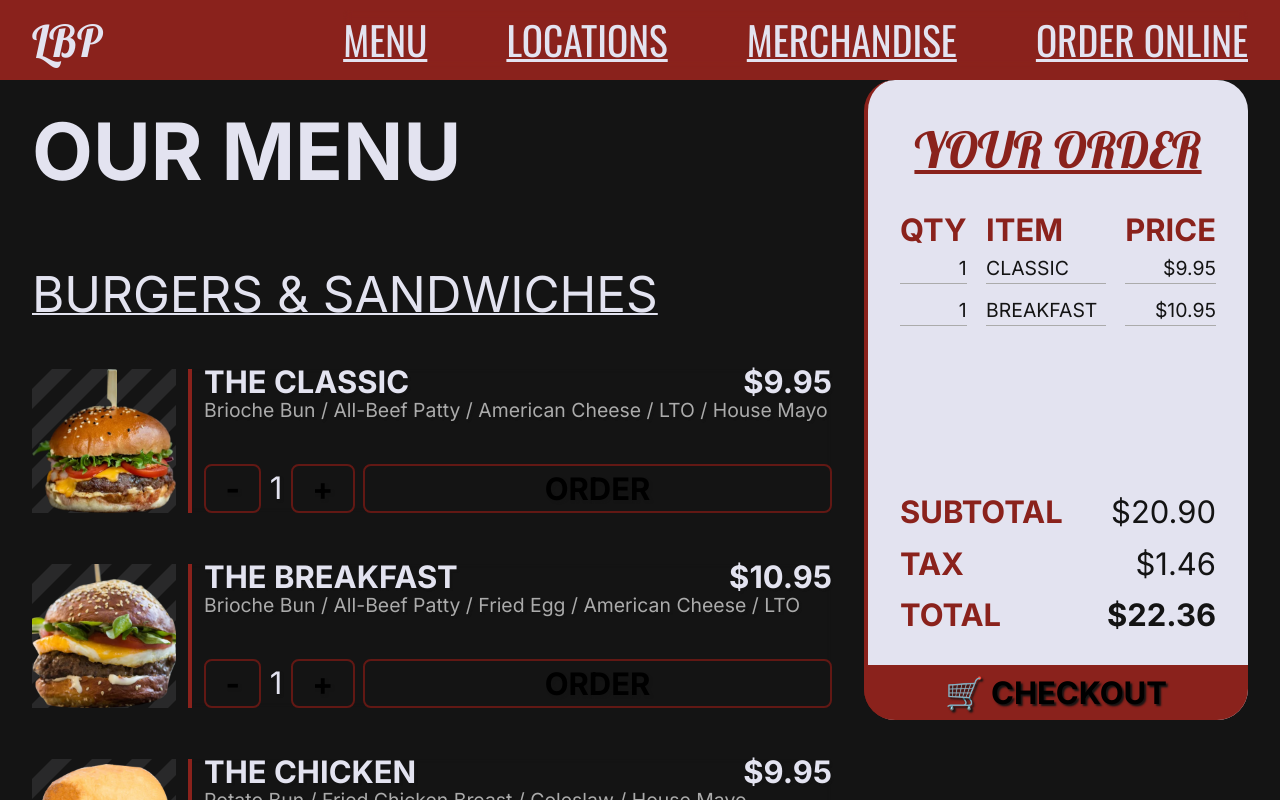
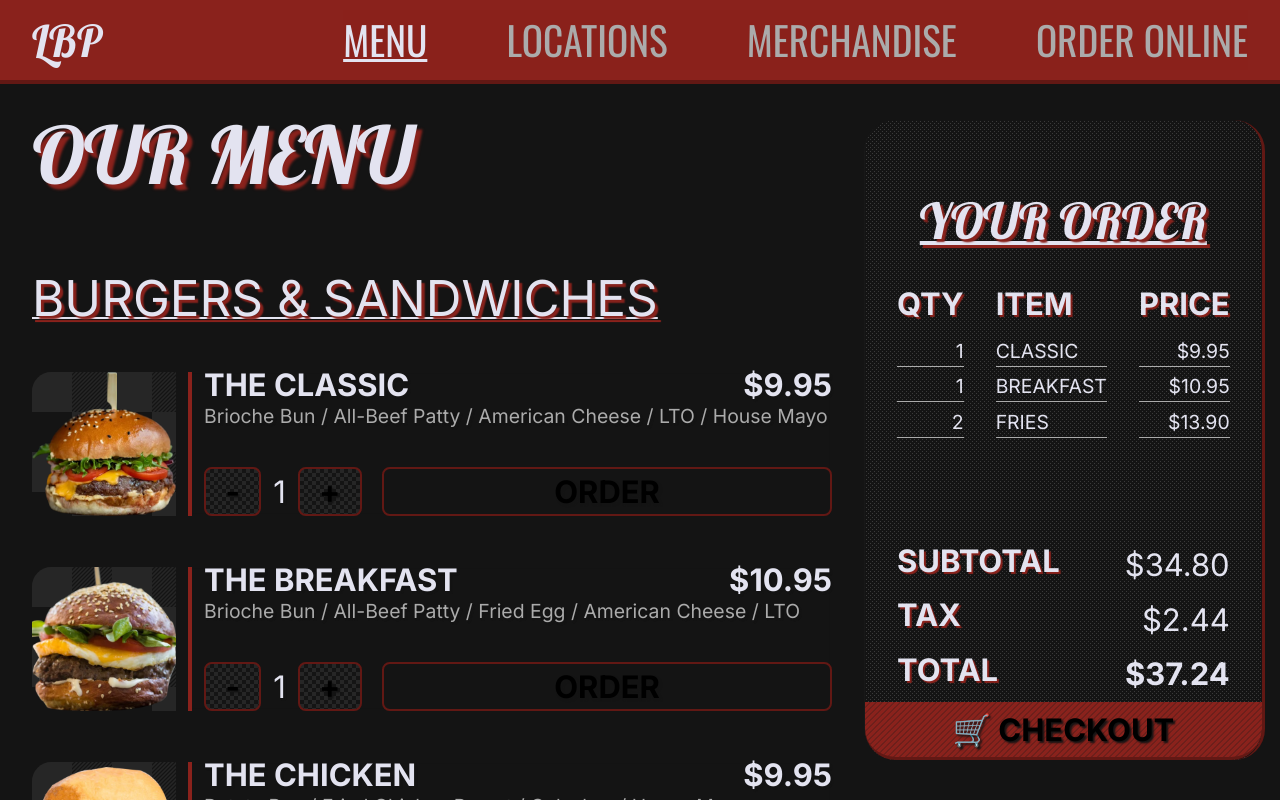
Before and after one commit to mhowen/lbp_demo, a Vue app: page / in a window 1280 px wide. Shown: the top 800 px of the page. Built offline with nearby package versions, Linux system fonts and the light colour scheme.

Commit message:
tidy layouts for early prototype build

```diff
--- a/src/components/Header.vue
+++ b/src/components/Header.vue
@@ -8,7 +8,7 @@ const navtray_open = ref(false);
   <header class="header">
     <div class="header__logo">LBP</div>
     <nav class="header__nav" :class="{ opened: navtray_open }">
-      <a>Menu</a>
+      <a class="active">Menu</a>
       <a>Locations</a>
       <a>Merchandise</a>
       <a>Order Online</a>
@@ -30,16 +30,20 @@ const navtray_open = ref(false);
   justify-content: space-between;
   height: var(--header-height);
   overflow-x: hidden;
-  position: relative;
+  position: sticky;
+  top: 0;
   z-index: 999;
 
   background-color: var(--clr-primary);
+  border-bottom: 0.25em solid var(--clr-primary-mute);
   padding-inline: var(--padding-inline-app);
 }
 .header__logo {
+  cursor: pointer;
   font-family: Lobster, Oswald, Inter;
   font-size: 2.75rem;
   line-height: 1.25; /* makes centering goofy Lobster font easier */
+  user-select: none;
 }
 .header__nav {
   display: flex;
@@ -54,7 +58,6 @@ const navtray_open = ref(false);
   background-color: #8a221ce0;
   font-family: Oswald, Inter;
   font-size: calc(var(--step-1) * var(--halfstep));
-  text-decoration: underline;
   text-transform: uppercase;
   transform: translateX(100%);
   transition: transform 250ms ease-in;
@@ -63,16 +66,26 @@ const navtray_open = ref(false);
 .header__nav.opened {
   transform: translateX(0%);
 }
+.header__nav > a {
+  color: var(--clr-white-soft);
+  user-select: none;
+  transition: color 150ms ease-in;
+}
+.header__nav > a:hover {
+  color: var(--clr-white);
+  cursor: pointer;
+}
+.header__nav > a.active {
+  color: var(--clr-white);
+  text-decoration: underline;
+}
 
 @media (min-width: 72.5rem) {
   .header__nav {
-    background-color: initial;
     flex-direction: row;
     position: static;
     transform: translateX(0%);
   }
-  .header__hamburger {
-    display: none;
-  }
+  .header__hamburger { display: none; }
 }
 </style>
--- a/src/components/Menu.vue
+++ b/src/components/Menu.vue
@@ -37,9 +37,9 @@ const sides = [
     imgpath: "/fries.png",
   },
   {
-    name: "The Onion Rings",
+    name: "The Rings",
     price: "$8.95",
-    desc: "Georgia-Grown Vidalia Rings / House Mayo",
+    desc: "Georgia-Grown Vidalia Onion Rings / House Mayo",
     imgpath: "/rings.png",
   },
 ]
@@ -47,7 +47,7 @@ const sides = [
 
 <template>
   <div class="page">
-    <h1>Our Menu</h1>
+    <h1 class="ff-deco">Our Menu</h1>
     <h2>Burgers & Sandwiches</h2>
     <div class="menu-list">
       <MenuItem
@@ -78,9 +78,8 @@ const sides = [
 <style scoped>
 .page {
   background-color: var(--clr-black);
-  font-size: var(--step-0);
   padding-inline: var(--padding-inline-app);
-  padding-block-start: 2rem;
+  padding-block-start: var(--gap-xl);
 }
 .menu-list > * {
   margin-bottom: var(--gap-xxl);
@@ -90,6 +89,7 @@ h1,
 h2 {
   line-height: 1.00;
   margin-block-end: var(--gap-l);
+  text-shadow: 0.0625em 0.0625em 0.03125em var(--clr-primary);
 }
 h2 {
   text-decoration: underline 2px;
--- a/src/components/MenuItem.vue
+++ b/src/components/MenuItem.vue
@@ -1,5 +1,5 @@
-<script setup>
-const props = defineProps({
+<script setup lang="ts">
+defineProps({
   name: {
     type: String,
     required: true,
@@ -21,16 +21,18 @@ const props = defineProps({
 
 <template>
   <div class="mitem">
-    <img class="mitem__img pattern" :src="imgpath" />
+    <img class="mitem__img" :src="imgpath" />
     <div class="mitem__content">
-      <h3 class="mitem__content-headline">{{ name }}</h3>
-      <p class="mitem__content-price align-end style-h3">{{ price }}</p>
+      <div class="flexrow mb-s">
+        <h3>{{ name }}</h3>
+        <p class="style-h3">{{ price }}</p>
+      </div>
       <p class="mitem__content-desc">{{ desc }}</p>
       <div class="mitem__content-ctrl">
-        <button class="btn btn__fill">-</button>
-        <span class="label__qty">1</span>
-        <button class="btn btn__fill">+</button>
-        <button class="btn btn__fill">Order</button>
+        <button class="btn btn__fill bg-checkered">-</button>
+        <span class="fs-1">1</span>
+        <button class="btn btn__fill bg-checkered">+</button>
+        <button class="btn btn__fill ms-s">Order</button>
       </div>
     </div>
   </div>
@@ -47,41 +49,35 @@ const props = defineProps({
   max-width: var(--max-width-mitem);
 }
 .mitem__img {
+  background-image: var(--tiled);
+  border-top-left-radius: 1em;
   object-fit: contain;
   object-position: center;
   height: 100%;
   width: var(--height);
 }
 .mitem__content {
-  display: grid;
-  grid-template-columns: auto min-content;
-  grid-template-rows: auto 1fr auto;
+  display: flex;
+  flex-direction: column;
   min-height: var(--height);
 
-  backdrop-filter: blur(0.15rem);
+  backdrop-filter: blur(0.10rem);
   background-color: var(--clr-black-50);
   border-inline-start: 4px solid var(--clr-primary);
   padding-inline-start: var(--gap-m);
   text-shadow: 2px 2px 1px var(--clr-black);
 }
 .mitem__content-desc {
-  grid-column: span 2;
+  flex-grow: 1;
   color: var(--clr-white-soft);
   line-height: 1.25;
-  padding-top: var(--gap-xs);
 }
 .mitem__content-ctrl {
-  grid-column: span 2;
   display: flex;
   align-items: center;
-  font-size: var(--step-1);
+  gap: var(--gap-m);
 }
 .mitem__content-ctrl > button:last-of-type {
   flex-grow: 1;
-  margin-inline-start: var(--gap-s);
-}
-.label__qty {
-  margin-inline: var(--gap-s);
-  text-shadow: 2px 2px 2px var(--clr-black);
 }
 </style>
--- a/src/components/OrderSummary.vue
+++ b/src/components/OrderSummary.vue
@@ -1,47 +1,52 @@
-<script setup>
-
-</script>
-
 <template>
   <div class="wrapper">
     <div class="summary__mobile">
-      <p>🛒 (2)</p>
-      <p>Subtotal: <span>$20.90</span></p>
+      <p>🛒 (3)</p>
+      <p>Subtotal: <span>$34.80</span></p>
     </div>
     <div class="summary">
-      <h3 class="summary__heading align-center clr-primary">Your Order</h3>
-      <div class="summary__data">
-        <h4 class="summary__data-label">Qty</h4>
-        <ul class="summary__data-list align-end">
+      <h3 class="heading heading-main align-center ff-deco fs-2 underline">
+        Your Order
+      </h3>
+      <div class="data">
+        <div class="pl-std">
+          <h4 class="heading heading-col style-h3">Qty</h4>
+          <ul class="datalist align-end">
             <li>1</li>
             <li>1</li>
+            <li>2</li>
           </ul>
         </div>
-      <div class="summary__data">
-        <h4>Item</h4>
-        <ul class="summary__data-list">
+        <div class="pi-std">
+          <h4 class="heading heading-col style-h3">Item</h4>
+          <ul class="datalist">
             <li>Classic</li>
             <li>Breakfast</li>
+            <li>Fries</li>
           </ul>
         </div>
-      <div class="summary__data">
-        <h4>Price</h4>
-        <ul class="summary__data-list align-end">
+        <div class="pr-std">
+          <h4 class="heading heading-col style-h3">Price</h4>
+          <ul class="datalist align-end">
             <li>$9.95</li>
             <li>$10.95</li>
+            <li>$13.90</li>
           </ul>
         </div>
-      <div class="summary__data total">
-        <h4 class="summary__data-label">Subtotal</h4>
-        <p class="summary__data-price">$20.90</p>
       </div>
-      <div class="summary__data total">
-        <h4 class="summary__data-label">Tax</h4>
-        <p class="summary__data-price">$1.46</p>
+      <div class="fs-1 pi-std">
+        <div class="flexrow">
+          <h4 class="heading heading-row">Subtotal</h4>
+          <p>$34.80</p>
         </div>
-      <div class="summary__data total">
-        <h4 class="summary__data-label">Total</h4>
-        <p class="summary__data-price">$22.36</p>
+        <div class="flexrow">
+          <h4 class="heading heading-row">Tax</h4>
+          <p>$2.44</p>
+        </div>
+        <div class="flexrow">
+          <h4 class="heading heading-row">Total</h4>
+          <p class="fw-700">$37.24</p>
+        </div>
       </div>
       <button class="btn summary__btn">🛒 Checkout</button>
     </div>
@@ -56,82 +61,63 @@
   left: 0;
   bottom: 0;
 
-  background-color: var(--clr-white);
-  color: var(--clr-black);
+  background-color: var(--clr-black);
+  background-image: var(--dappled);
   font-size: var(--step-1);
 }
 .summary__mobile {
+  border-top: 0.125em solid var(--clr-primary);
   min-height: 100%;
   display: flex;
   justify-content: space-between;
   align-items: center;
   padding-inline: var(--padding-inline);
 }
-.summary { display: none }
+.summary {
+  display: none;
+  font-size: var(--step-0);
+}
 
 @media (min-width: 80rem) {
   .summary__mobile { display: none }
   .wrapper {
-    min-width: initial;
-    left: calc(
-      var(--padding-inline-app) +
-      var(--padding-inline)     +
-      var(--max-width-mitem)
-    );
+    --block-usable: calc(100vh - var(--header-height));
+    --block-offset: calc(-50% + var(--header-height));
+    --inline-offset: calc(var(--padding-inline-app) + var(--padding-inline));
+    height: min(48rem, 80vh);
+    min-width: min-content;
+    left: calc(var(--inline-offset) + var(--max-width-mitem));
     right: var(--padding-inline-app);
-    top: 50%;
-    transform: translateY(-50%);
-    height: min(48rem, 80vh);
+    top: calc(var(--block-usable) / 2);
+    transform: translate(0%, var(--block-offset));
 
-    border-inline-start: 4px solid var(--clr-primary);
+    border-inline-start: 0.0625em solid var(--clr-black-soft);
+    border-inline-end: 0.125em solid var(--clr-primary-mute);
     border-radius: 1em;
     text-transform: uppercase;
   }
   .summary {
-    font-size: var(--step-0);
+    min-height: 100%;
+    display: flex;
+    flex-direction: column;
+  }
+  .data {
+    flex: 1;
     display: grid;
-    min-height: 100%;
-    gap: var(--gap-s) var(--gap-l);
     grid-template-columns: auto 1fr auto;
-    grid-template-rows: auto 1fr auto auto auto;
-    padding-inline: var(--padding-inline);
-    position: relative;
   }
-  .summary h4 {
-    color: var(--clr-primary);
-    font-size: var(--step-1);
-  }
-  .summary__heading {
-    grid-column: span 3;
-    font-family: Lobster, Oswald;
-    font-size: var(--step-2);
-    margin-block: var(--gap-l) var(--gap-m);
-    text-decoration: underline 4px;
-  }
-  .summary__data-list > li {
+  .heading { text-shadow: 0.0625em 0.0625em 0.03125em var(--clr-primary); }
+  .heading-col { margin-bottom: var(--gap-m); }
+  .heading-row { margin-bottom: var(--gap-s); }
+  .heading-main { margin-block: var(--gap-xl) var(--gap-l); }
+  .datalist > li {
     border-block-end: 1px solid var(--clr-white-soft);
-    margin-block-end: var(--gap-m);
-  }
-  .summary__data.total {
-    grid-column: span 3;
-    display: flex;
-    align-items: center;
-    font-size: var(--step-1);
-  }
-  .summary__data.total > .summary__data-label {
-    flex: 1;
-  }
-  .summary__data.total:last-of-type {
-    font-weight: 700;
-    margin-block-end: var(--gap-xxl);
+    margin-bottom: var(--gap-s);
   }
   .summary__btn {
-    position: absolute;
-    bottom: 0;
-    left: -0.25rem;
-    min-width: calc(100% + 0.25rem);
-
+    background-image: var(--diagonals);
     border: none;
+    border-bottom: 0.125em solid var(--clr-primary-mute);
     border-radius: 0 0 1em 1em;
     padding-block: var(--gap-s);
   }
```
Lines whose indentation alone changed are shown as unchanged.
